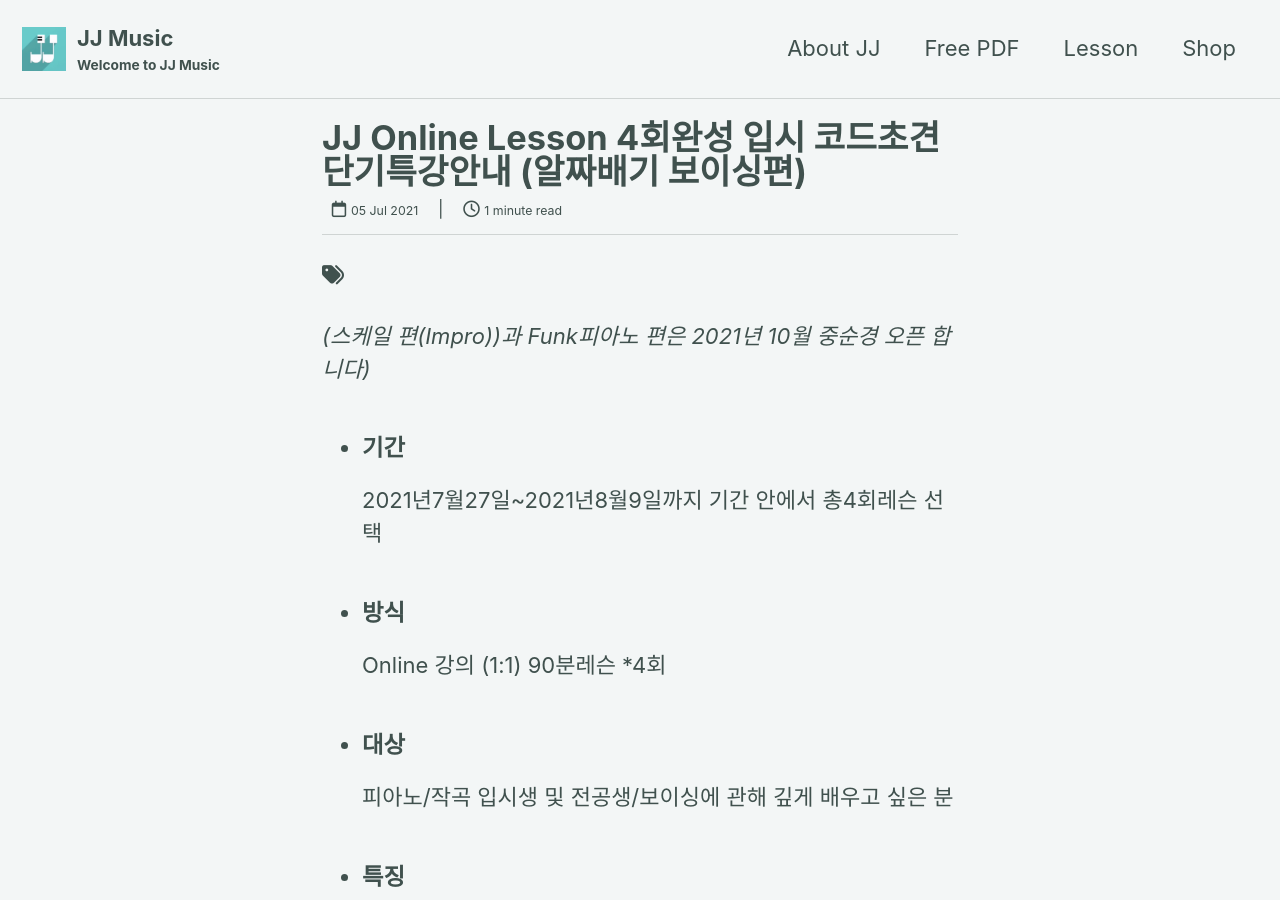
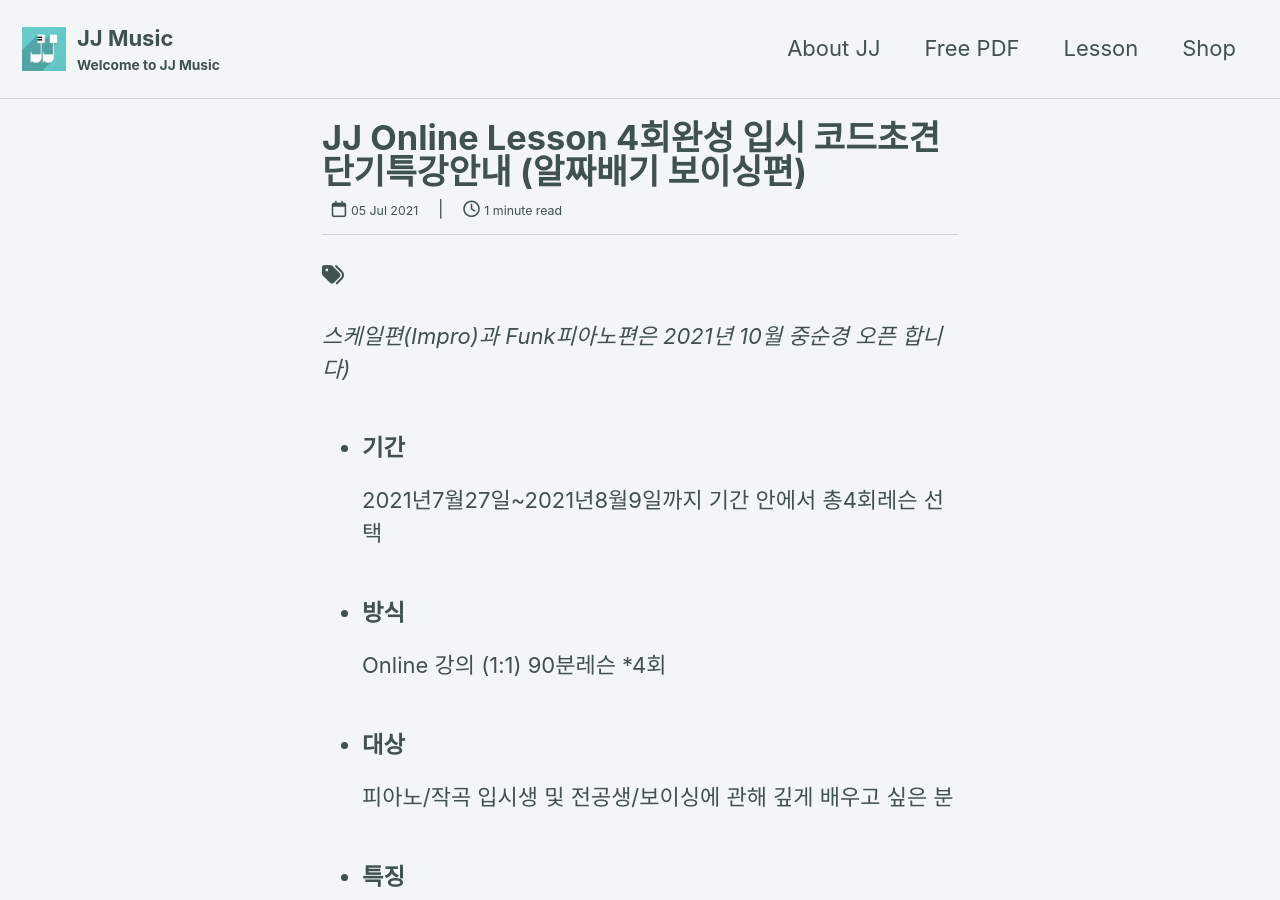
Before and after one commit to jjmusic-online/jjmusic-online.github.io, a Jekyll site: the page built from _posts/2021-07-05-my-first-post.md, in a window 1280 px wide and 900 px high. Built offline with Jekyll 4.4.1, drawn with Linux system fonts in a browser that asks for light colours; cached includes are drawn as plain includes; nearby versions of some CDN libraries; some of the changed text lies outside the part shown.

```diff
--- a/_posts/2021-07-05-my-first-post.md
+++ b/_posts/2021-07-05-my-first-post.md
@@ -5,7 +5,7 @@ title: "JJ Online Lesson 4회완성 입시 코드초견 단기특강안내
 date: 2021-07-05
 ---
 
-*(스케일 편(Impro))과 Funk피아노 편은 2021년 10월 중순경 오픈 합니다)*
+*스케일편(Impro)과 Funk피아노편은 2021년 10월 중순경 오픈 합니다)*
 
 - #### 기간
 
```
